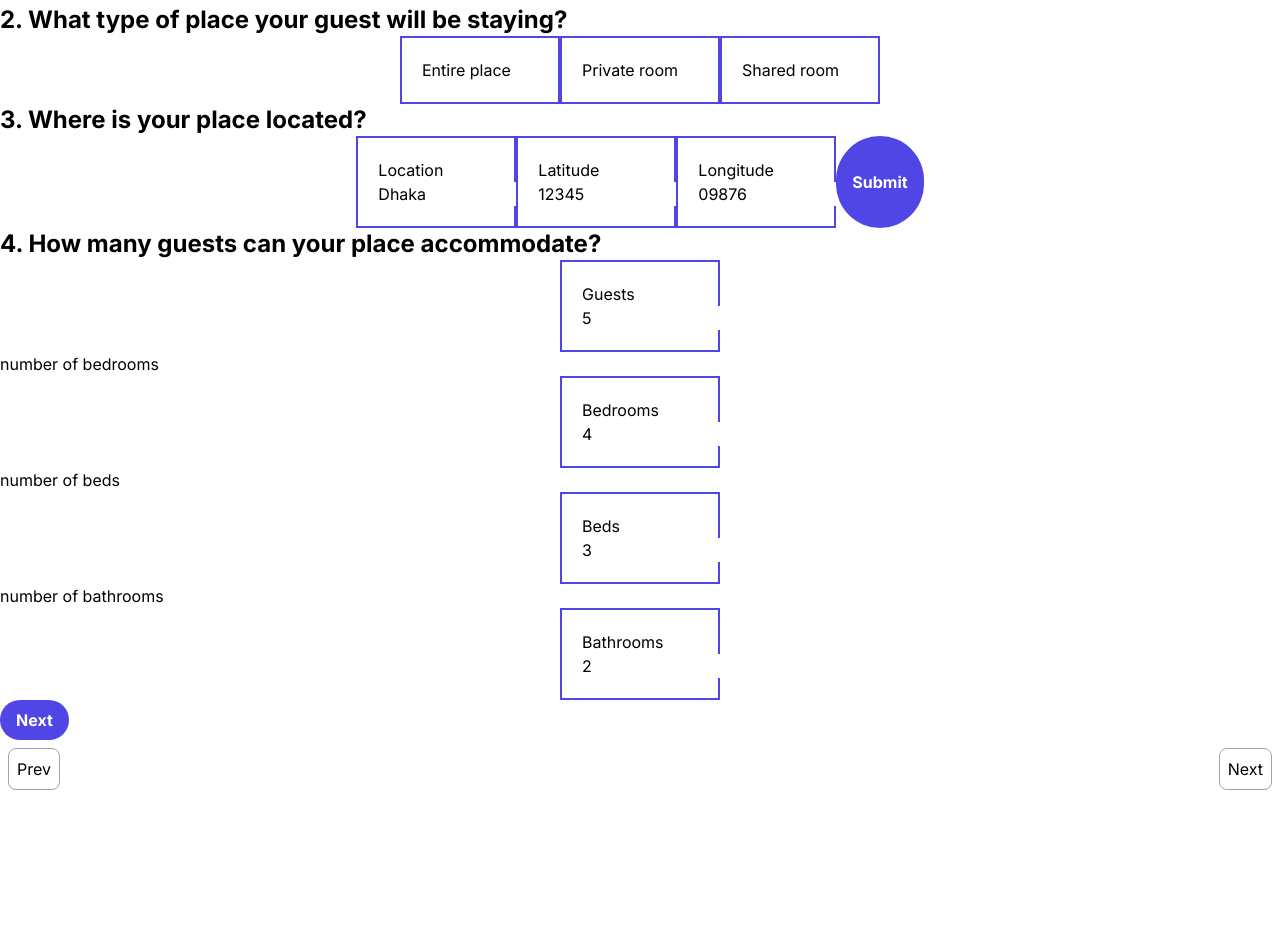
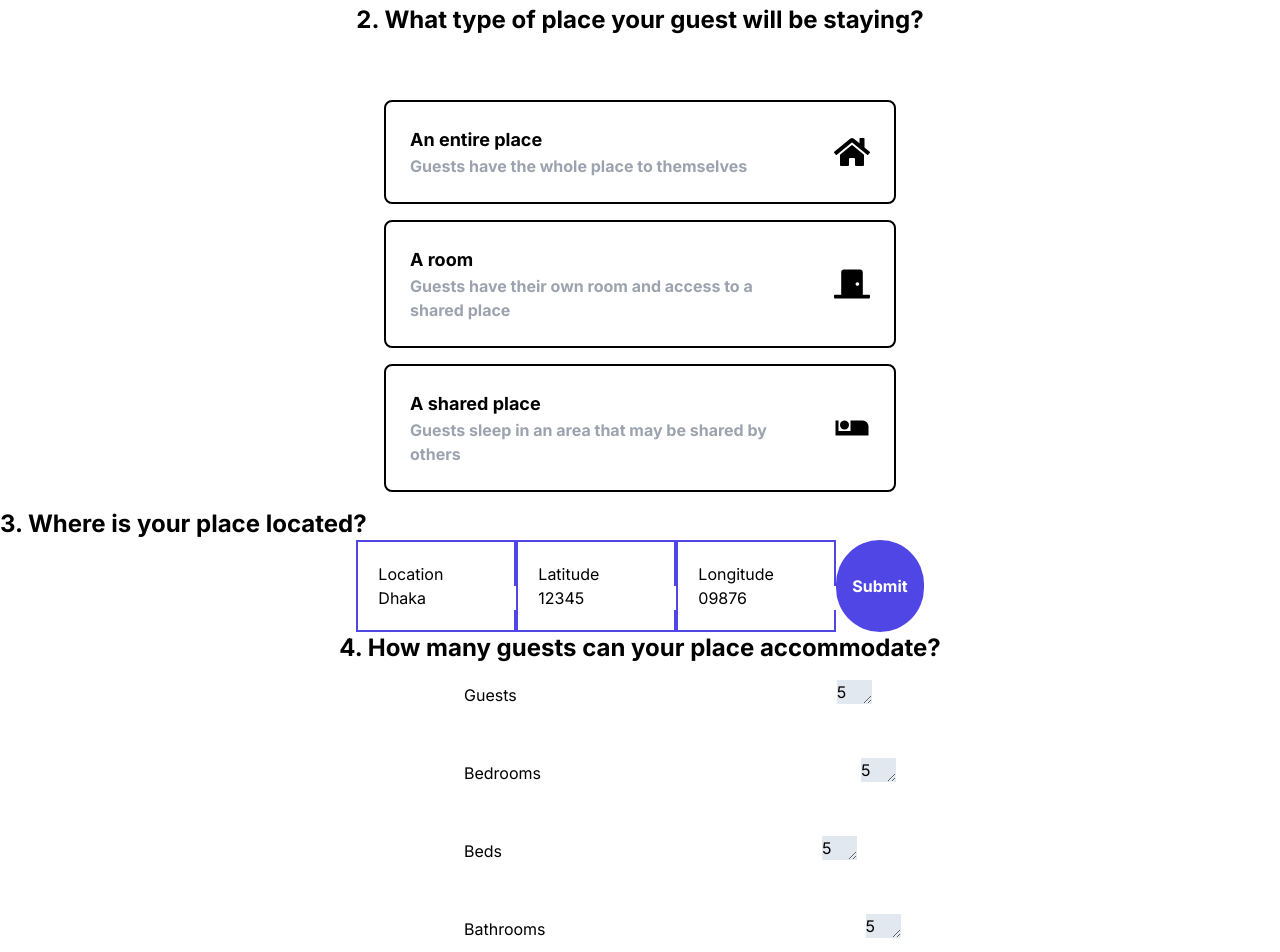
Before and after one commit to saimon7g/StayNest-FrontEnd, a Next.js app in the folder staynest/: page /host/step1 in a window 1280 px wide. Shown: the part 340-1292 px from the top of the page. Before the commit the page ends 1138 px from the top, so only its background shows below. Built offline with nearby package versions, Linux system fonts and the light colour scheme; no server answers.

Commit message:
step 2,4 of /step1 css

```diff
--- a/staynest/app/host/step1/page.js
+++ b/staynest/app/host/step1/page.js
@@ -9,6 +9,9 @@ import { MdHouseboat } from "react-icons/md";
 import { FaHotel } from "react-icons/fa6";
 import { FaLandmarkDome } from "react-icons/fa6";
 import { MdOutlineCastle } from "react-icons/md";
+import { FaHome } from "react-icons/fa";
+import { FaDoorClosed } from "react-icons/fa";
+import { MdAirlineSeatIndividualSuite } from "react-icons/md";
 import { Step1Post } from "@/API/Registration";
 import { Step1GET } from "@/API/Registration";
 import { useEffect } from 'react';
@@ -200,17 +203,43 @@ const Step1 = () => {
                     </div>
                 </div>
             </div>
-            <div>
+
+            <div className="flex flex-col items-center justify-center">
+                <div className="mb-16">
                     <text className="text-2xl font-bold">2. What type of place your guest will be staying?</text>
-                <div className="flex justify-center">
-                    <div className="border-2 border-indigo-600 w-40 p-5" onClick={(e) => handlePropertySubType(e, "Entire place")} >
-                        <text className="text-center">Entire place</text>
                 </div>
-                    <div className="border-2 border-indigo-600 w-40 p-5" onClick={(e) => handlePropertySubType(e, "Private room")} >
-                        <text className="text-center">Private room</text>
+                <div className="flex items-center justify-between border-2 border-black rounded-lg p-6 mb-4"
+                    onClick={(e) => handlePropertySubType(e, "Entire place")} >
+                    <div className="w-96">
+                            <text className="text-lg font-bold ">An entire place</text>
+                            <br></br>
+                            <text className="text-base text-gray-400 font-bold">Guests have the whole place to themselves</text>
                     </div>
-                    <div className="border-2 border-indigo-600 w-40 p-5" onClick={(e) => handlePropertySubType(e, "Shared room")} >
-                        <text className="text-center">Shared room</text>
+                    <div className="ml-10">
+                        <FaHome className="text-4xl text-center" />
+                    </div>
+                </div>
+
+                <div className="flex items-center justify-between border-2 border-black rounded-lg p-6 mb-4"
+                    onClick={(e) => handlePropertySubType(e, "Private room")} >
+                    <div className="w-96">
+                            <text className="text-lg font-bold ">A room</text>
+                            <br></br>
+                            <text className="text-base text-gray-400 font-bold">Guests have their own room and access to a shared place</text>
+                    </div>
+                    <div className="ml-10">
+                        <FaDoorClosed className="text-4xl text-center" />
+                        </div>
+                </div>
+                <div className="flex items-center justify-between border-2 border-black rounded-lg p-6 mb-4"
+                    onClick={(e) => handlePropertySubType(e, "Shared room")} >
+                    <div className="w-96">
+                            <text className="text-lg font-bold ">A shared place</text>
+                            <br></br>
+                            <text className="text-base text-gray-400 font-bold">Guests sleep in an area that may be shared by others</text>
+                    </div>
+                    <div className="ml-10">
+                        <MdAirlineSeatIndividualSuite className="text-4xl text-center" />
                      </div>
                 </div>
             </div>
@@ -234,39 +263,43 @@ const Step1 = () => {
                     <button className="bg-indigo-600 hover:bg-indigo-700 text-white font-bold py-2 px-4 rounded-full" onClick={handleLocationClick}>Submit</button>
                 </div>
             </div>
+
+            <div className="flex flex-col items-center justify-center" >
                 <div>
                     <text className="text-2xl font-bold">4. How many guests can your place accommodate?</text>
-                <div className="flex justify-center">
-                    <div className="border-2 border-indigo-600 w-40 p-5">
+                </div>
+                <div className="flex items-center justify-between p-4 mb-4 w-96">
+                    <div className="">
                         <text className="text-center">Guests</text>
-                        <input type="text" value={guests} onChange={handleGuests} className="w-30" />
+                    </div>
+                    <div className="ml-80">
+                        <textarea value={guests} onChange={handleGuests} rows="1" cols="2" className=" bg-slate-200"></textarea>
                     </div>
                 </div>
-
-                <text className="text-center">number of bedrooms</text>
-                <div className="flex justify-center">
-                    <div className="border-2 border-indigo-600 w-40 p-5">
+                <div className="flex items-center justify-between p-4 mb-4 w-96">
+                    <div className="">
                         <text className="text-center">Bedrooms</text>
-                        <input type="text" value={bedrooms} onChange={handleBedrooms} className="w-30" />
+                    </div>
+                    <div className="ml-80">
+                        <textarea value={guests} onChange={handleBedrooms} rows="1" cols="2" className=" bg-slate-200"></textarea>
                     </div>
                 </div>
-
-                <text className="text-center">number of beds</text>
-                <div className="flex justify-center">
-                    <div className="border-2 border-indigo-600 w-40 p-5">
+                <div className="flex items-center justify-between p-4 mb-4 w-96">
+                    <div className="">
                         <text className="text-center">Beds</text>
-                        <input type="text" value={beds} onChange={handleBeds} className="w-30" />
+                    </div>
+                    <div className="ml-80">
+                        <textarea value={guests} onChange={handleBeds} rows="1" cols="2" className=" bg-slate-200"></textarea>
                     </div>
                 </div>
-
-                <text className="text-center">number of bathrooms</text>
-                <div className="flex justify-center">
-                    <div className="border-2 border-indigo-600 w-40 p-5">
+                <div className="flex items-center justify-between p-4 mb-4 w-96">
+                    <div className="">
                         <text className="text-center">Bathrooms</text>
-                        <input type="text" value={bathrooms} onChange={handleBathrooms} className="w-30" />
+                    </div>
+                    <div className="ml-80">
+                        <textarea value={guests} onChange={handleBathrooms} rows="1" cols="2" className=" bg-slate-200"></textarea>
                     </div>
                 </div>
-
 
                 <button className="bg-indigo-600 hover:bg-indigo-700 text-white font-bold py-2 px-4 rounded-full" onClick={handleSubmit}>Next</button>
 
```
Lines whose indentation alone changed are shown as unchanged.
